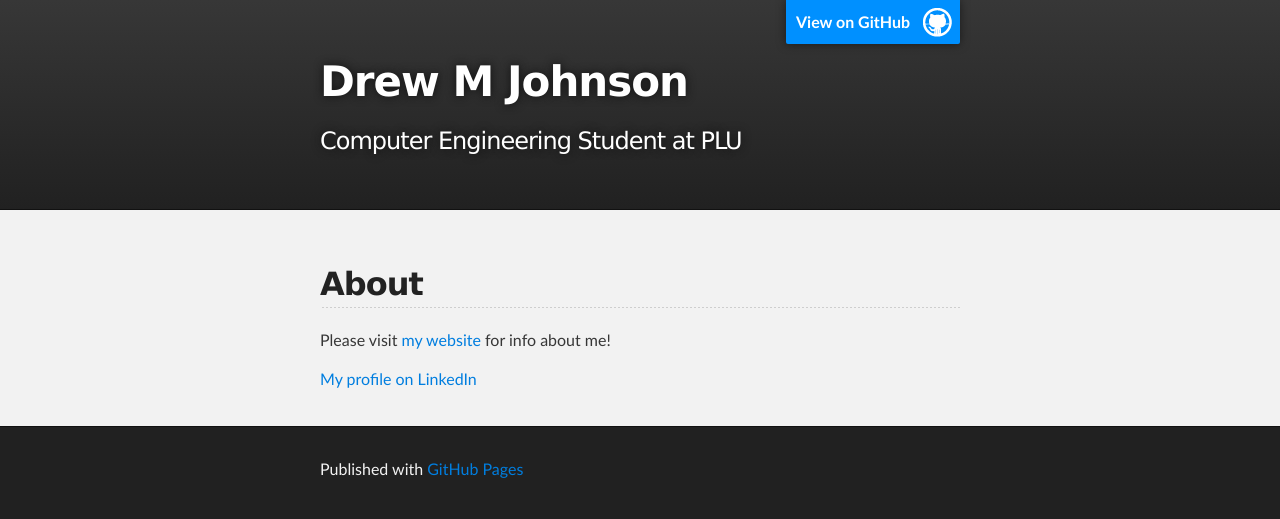
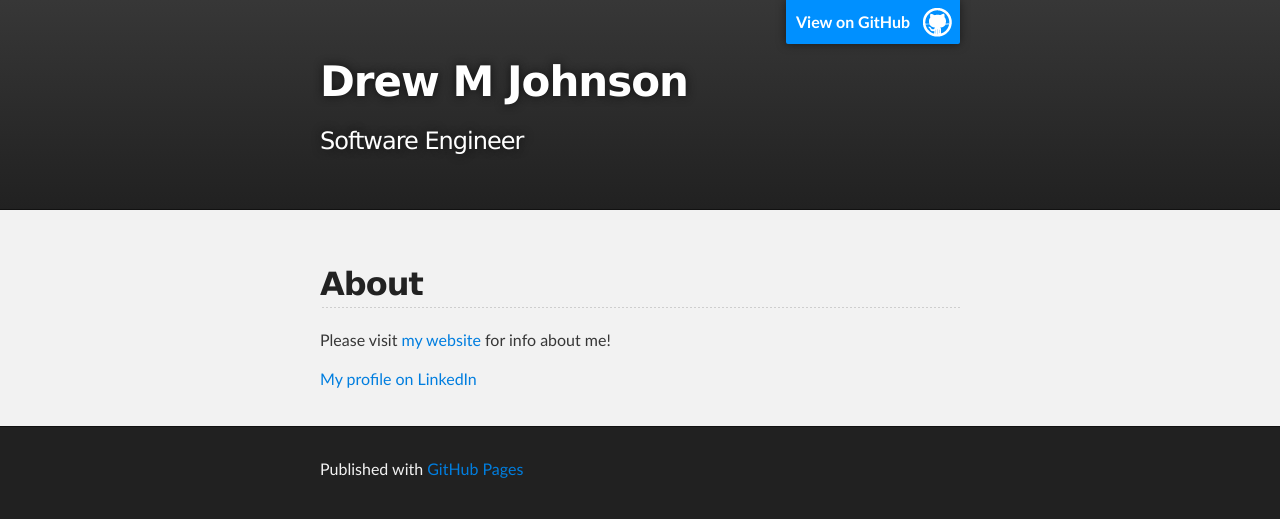
Before and after one commit to Pengor/pengor.github.com, a plain HTML site: page index.html in a window 1280 px wide. Drawn offline with Linux system fonts and the light colour scheme.

Commit message:
I haven't been a student for quite some time!

```diff
--- a/index.html
+++ b/index.html
@@ -19,7 +19,7 @@
           <a id="forkme_banner" href="https://github.com/Pengor">View on GitHub</a>
 
           <h1 id="project_title">Drew M Johnson</h1>
-          <h2 id="project_tagline">Computer Engineering Student at PLU</h2>
+          <h2 id="project_tagline">Software Engineer</h2>
 
         </header>
     </div>
```
